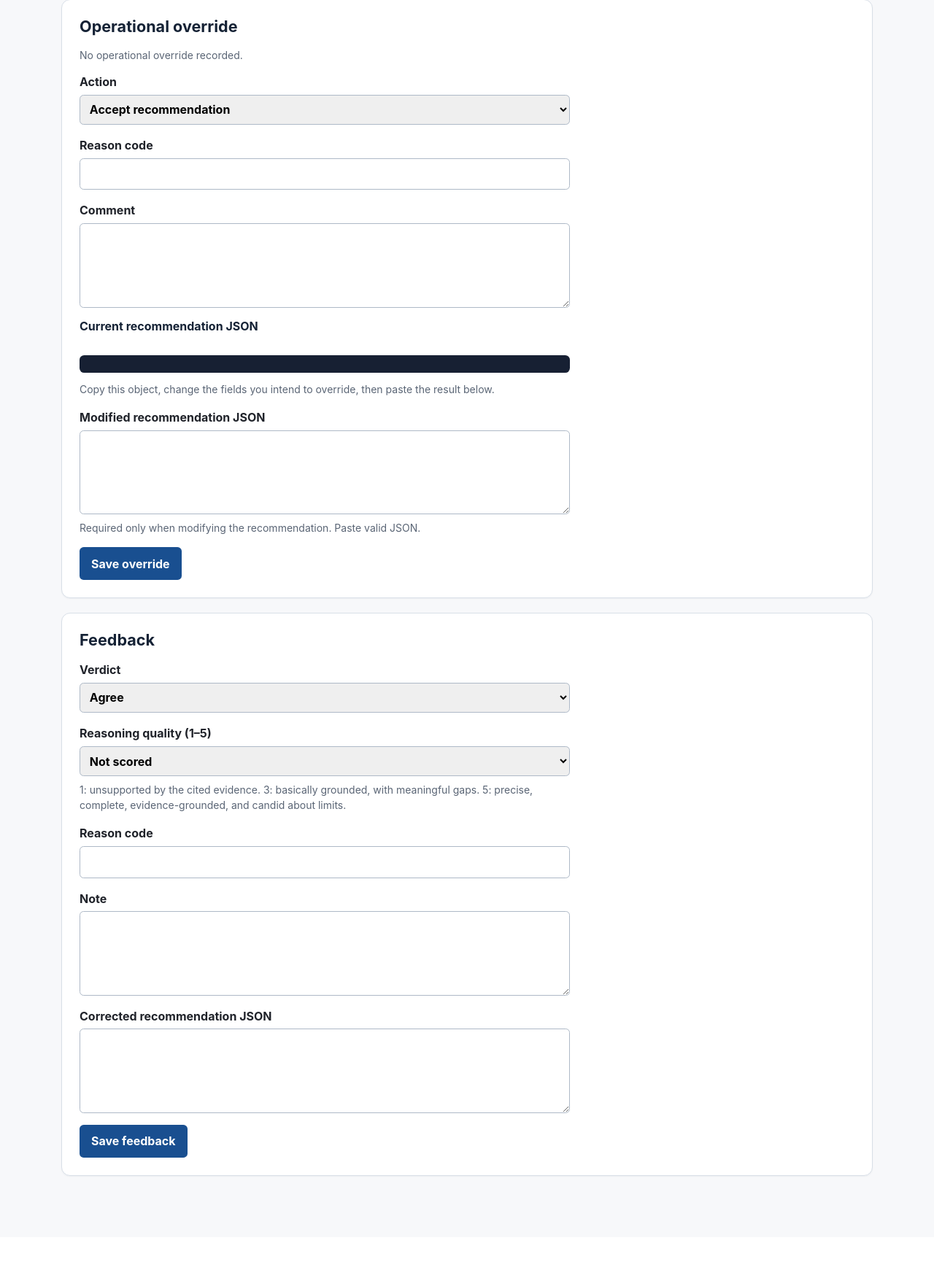
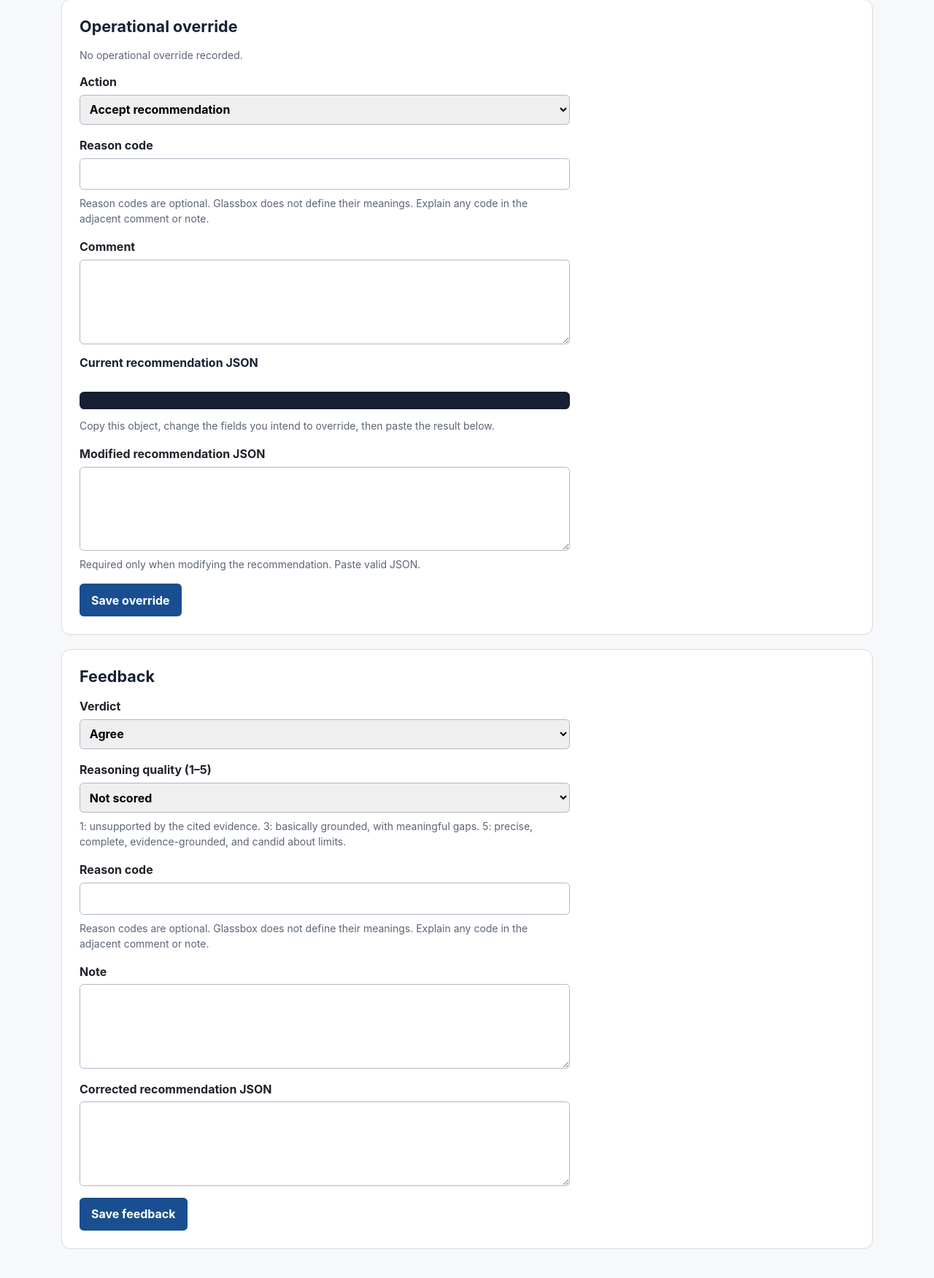
Before and after one commit to m-kunta/glassbox-harness, a Python web app: template glassbox/web/templates/decision_card.html in a window 1280 px wide. Shown: the part 728-2480 px from the top of the page at 73% size. Before the commit the page ends 2341 px from the top, so only its background shows below. Run offline with Jinja, Linux system fonts and the light colour scheme; the template is opened without the code that fills it, so the values that code supplies are empty.

Commit message:
feat: explain optional reason codes

```diff
--- a/glassbox/web/templates/decision_card.html
+++ b/glassbox/web/templates/decision_card.html
@@ -40,7 +40,8 @@
     <input type="hidden" name="csrf_token" value="{{ csrf_token }}">
     <input type="hidden" name="idempotency_key" value="{{ idempotency_key }}">
     <label>Action <select name="action"><option value="accepted">Accept recommendation</option><option value="modified">Modify recommendation</option><option value="rejected">Reject recommendation</option></select></label>
-    <label>Reason code <input name="reason_code"></label>
+    <label>Reason code <input name="reason_code" autocomplete="off" aria-describedby="override-reason-code-help"></label>
+    <p class="help" id="override-reason-code-help">Reason codes are optional. Glassbox does not define their meanings. Explain any code in the adjacent comment or note.</p>
     <label>Comment <textarea name="free_text" rows="4"></textarea></label>
     <h3 id="current-recommendation-json">Current recommendation JSON</h3>
     <pre aria-labelledby="current-recommendation-json">{{ card.recommendation_detail }}</pre>
@@ -52,7 +53,7 @@
 </section>
 <section class="section-card" aria-labelledby="feedback-heading">
   <h2 id="feedback-heading">Feedback</h2>
-  <form class="form-stack" method="post" action="/decision/{{ card.decision.event.decision_id }}/feedback"><input type="hidden" name="csrf_token" value="{{ csrf_token }}"><input type="hidden" name="idempotency_key" value="{{ idempotency_key }}"><label>Verdict <select name="verdict"><option value="agree">Agree</option><option value="disagree">Disagree</option><option value="uncertain">Uncertain</option></select></label><label>Reasoning quality (1&ndash;5) <select name="reasoning_quality_score"><option value="">Not scored</option><option value="1">1</option><option value="2">2</option><option value="3">3</option><option value="4">4</option><option value="5">5</option></select></label><p class="help" id="reasoning-quality-help">1: unsupported by the cited evidence. 3: basically grounded, with meaningful gaps. 5: precise, complete, evidence-grounded, and candid about limits.</p><label>Reason code <input name="reason_code"></label><label>Note <textarea name="free_text" rows="4"></textarea></label><label>Corrected recommendation JSON <textarea name="corrected_recommendation" rows="4"></textarea></label><button type="submit">Save feedback</button></form>
+  <form class="form-stack" method="post" action="/decision/{{ card.decision.event.decision_id }}/feedback"><input type="hidden" name="csrf_token" value="{{ csrf_token }}"><input type="hidden" name="idempotency_key" value="{{ idempotency_key }}"><label>Verdict <select name="verdict"><option value="agree">Agree</option><option value="disagree">Disagree</option><option value="uncertain">Uncertain</option></select></label><label>Reasoning quality (1&ndash;5) <select name="reasoning_quality_score"><option value="">Not scored</option><option value="1">1</option><option value="2">2</option><option value="3">3</option><option value="4">4</option><option value="5">5</option></select></label><p class="help" id="reasoning-quality-help">1: unsupported by the cited evidence. 3: basically grounded, with meaningful gaps. 5: precise, complete, evidence-grounded, and candid about limits.</p><label>Reason code <input name="reason_code" autocomplete="off" aria-describedby="feedback-reason-code-help"></label><p class="help" id="feedback-reason-code-help">Reason codes are optional. Glassbox does not define their meanings. Explain any code in the adjacent comment or note.</p><label>Note <textarea name="free_text" rows="4"></textarea></label><label>Corrected recommendation JSON <textarea name="corrected_recommendation" rows="4"></textarea></label><button type="submit">Save feedback</button></form>
   {% for item in card.feedback %}<article class="feedback-record"><strong>{{ item.verdict|title }}</strong> <span class="metadata">{{ item.created_at }}</span>{% if item.reason_code %}<p>{{ item.reason_code }}</p>{% endif %}{% if item.free_text %}<p>{{ item.free_text }}</p>{% endif %}{% if item.corrected_recommendation %}<pre>{{ item.corrected_recommendation }}</pre>{% endif %}{% if item.reasoning_quality_score %}<p>Reasoning quality: {{ item.reasoning_quality_score }}/5 ({{ item.reasoning_quality_rubric_version }})</p>{% endif %}</article>{% endfor %}
 </section>
 {% endblock %}
```
Also changed, not shown: tests/web/test_server.py (+19 -0 lines).
